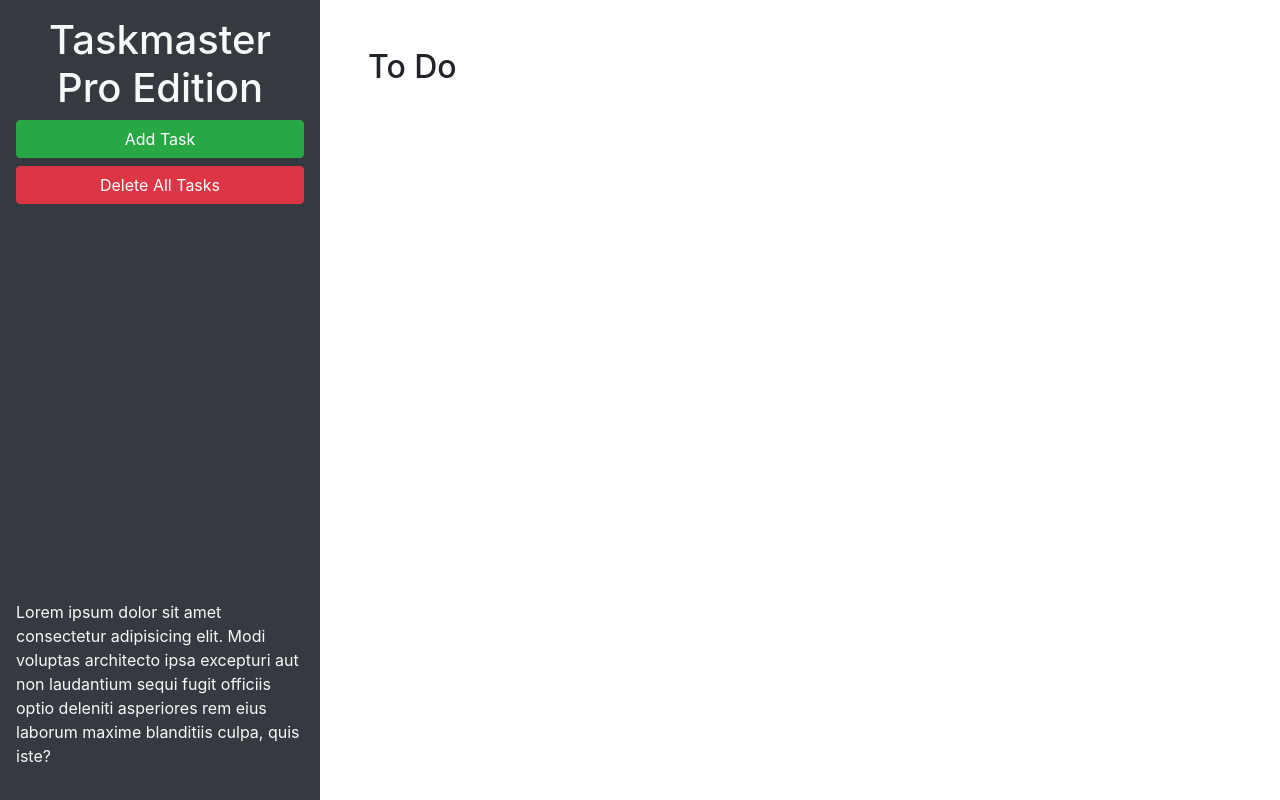
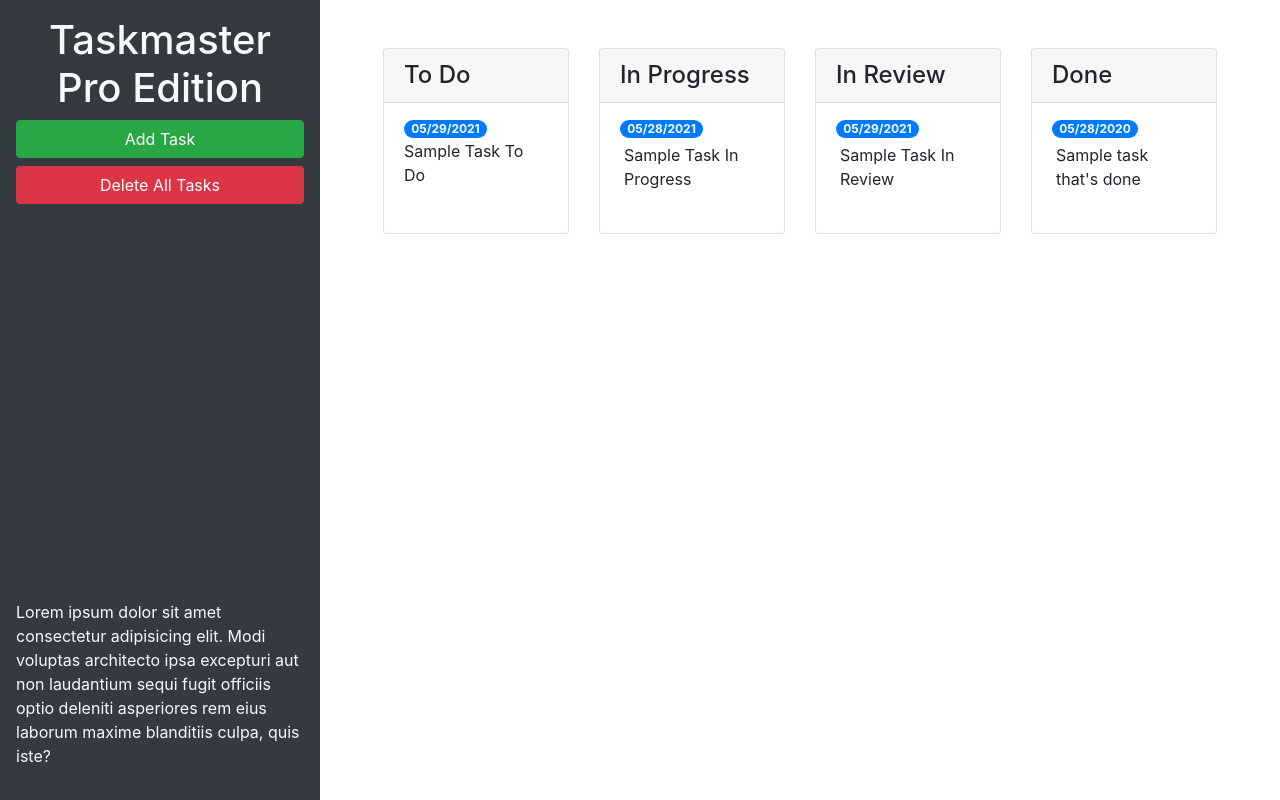
Before and after one commit to Ronan-Codes/taskmaster-pro, a plain HTML site: page index.html in a window 1280 px wide. Drawn offline with nearby package versions, Linux system fonts and the light colour scheme.

Commit message:
Edited Modal

```diff
--- a/index.html
+++ b/index.html
@@ -24,9 +24,62 @@
       </p>
     </header>
     <main class="col-12 col-lg-9">
-      <div class="m-5">
-        <h2>To Do</h2>
-        <ul id="list-toDo" class="list-group"> </ul>
+      <div class="m-5 row justify-content-around">
+        <!-- To Do Start -->
+        <div class="col-12 col-md-6 col-xl-3 mb-3">
+          <div class="card">
+            <h4 class="card-header">To Do</h2>
+            <ul id="list-toDo" class="list-group list-group-flush">
+              <li class="list-group-item">
+                <span class="badge badge-primary badge-pill">05/29/2021</span>
+                <p class="me-1">Sample Task To Do</p>
+              </li>
+            </ul>
+          </div>
+        </div>
+        <!-- To Do End -->
+
+        <!-- In Progress Start -->
+        <div class="col-12 col-md-6 col-xl-3 mb-3">
+          <div class="card">
+            <h4 class="card-header">In Progress</h2>
+            <ul id="list-inProgress" class="list-group list-group-flush">
+              <li class="list-group-item">
+                <span class="badge badge-primary badge-pill">05/28/2021</span>
+                <p class="m-1">Sample Task In Progress</p>
+              </li>
+            </ul>
+          </div>
+        </div>
+        <!-- In Progress End -->
+
+        <!-- In Review Start -->
+        <div class="col-12 col-md-6 col-xl-3 mb-3">
+          <div class="card">
+            <h4 class="card-header">In Review</h2>
+            <ul id="list-inReview" class="list-group list-group-flush">
+              <li class="list-group-item">
+                <span class="badge badge-primary badge-pill">05/29/2021</span>
+                <p class="m-1">Sample Task In Review</p>
+              </li>
+            </ul>
+          </div>
+        </div>
+        <!-- In Review End -->
+
+        <!-- done start -->
+        <div class="col-12 col-md-6 col-xl-3 mb-3">
+          <div class="card">
+            <h4 class="card-header">Done</h2>
+            <ul id="list-done" class="list-group list-group-flush">
+              <li class="list-group-item">
+                <span class="badge badge-primary badge-pill">05/28/2020</span>
+                <p class="m-1">Sample task that's done</p>
+              </li>
+            </ul>
+          </div>
+        </div>
+        <!-- done end -->
       </div>
     </main>
   </div>
@@ -46,11 +99,11 @@
           <form>
             <div class="form-group">
               <label for="modalTaskDescription">Task description</label>
-              <textarea id="modalTaskDescription" rows="3"></textarea>
+              <textarea class="form-control" id="modalTaskDescription" rows="3"></textarea>
             </div>
             <div class="form-group">
               <label for="modalDueDate">Due date</label>
-              <input type="text" id="modalDueDate" placeholder="mm/dd/yyyy" autocomplete="off" />
+              <input class="form-control" type="text" id="modalDueDate" placeholder="mm/dd/yyyy" autocomplete="off" />
             </div>
           </form>
         </div>
```
